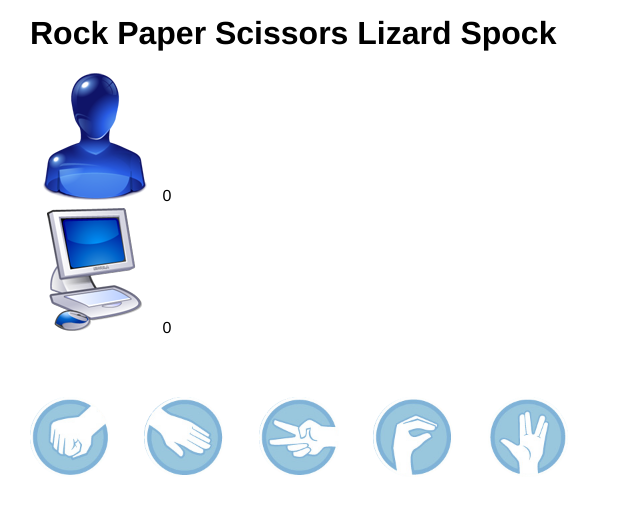
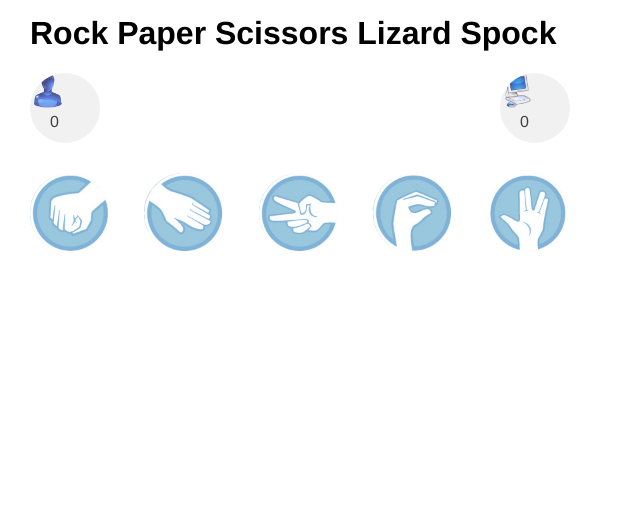
Before and after one commit to astux7/hand-game, a plain HTML site: page javascript/index.html in a window 1280 px wide. Shown: the whole page, without its empty margins (0-640 px from the left). Drawn offline with nearby package versions, Linux system fonts and the light colour scheme.

Commit message:
refactored

```diff
--- a/javascript/index.html
+++ b/javascript/index.html
@@ -7,12 +7,69 @@
       font-family: 'Helvetica Neue';
       margin: 15px 0 0 30px;
     }
+
+    .choices{
+     clear: left;
+     padding-top: 30px;
+    }
+
+    .circular {
+      width: 70px;
+      height: 70px;
+      border-radius: 50px;
+      -webkit-border-radius: 50px;
+      -moz-border-radius: 50px;
+      margin: auto;
+      background-color: #EDEDED !important;
+    }
+
+    #human, #pc{
+      position: relative;
+      top: 40px;
+      left: 20px;
+      text-align: right;
+    }
+
+    .human {
+      vertical-align: middle;
+      margin: auto;
+      background: url(images/human.png) no-repeat;
+      background-size: 50% 50%;
+      opacity: 0.75;
+    }
+
+    .pc{
+       vertical-align: middle;
+       margin: auto;
+       background: url(images/pc.png) no-repeat;
+       background-size: 50% 50%;
+       opacity: 0.75;
+    }
+
     .choices img {
+      clear: both;
       cursor: pointer;
       opacity: 0.5;
       width: 80px;
       margin-right: 30px;
       transition: opacity 1s;
+    }
+
+    #result {
+      float: left;
+      width: 400px;
+      text-align: center;
+      color: blue;
+    }
+
+    .score {
+      width: 550px;
+      margin-bottom: 20px;
+      padding-bottom: 20px;
+    }
+
+    .score div{
+      float: left;
     }
 
     .choices img:hover {
@@ -22,13 +79,21 @@
   </head>
   <body>
     <h1>Rock Paper Scissors Lizard Spock</h1>
-    <div><img src="images/human.png">
-    <span id="human">0</span>
+    <div class="score">
+      <div class="circular human">
+
+        <span id="human">0</span>
+      </div>
+
+      <h3 id="result">&nbsp;</h3>
+
+      <div class="circular pc">
+
+        <span id="pc">0</span>
+      </div>
     </div>
-    <div><img src="images/pc.png">
-    <span id="pc">0</span>
-    </div>
-    <h3 id="result">&nbsp;</h3>
+
+
 
     <div class='choices'>
       <img src="images/rock.png" data-pick='rock'>
@@ -56,13 +121,17 @@
           if (winner == '1'){
             var number = 1+parseInt($('#human').text(),10);
             $('#human').text(number);
+             result= result.substring(0, result.length - 1);
           }
           else {
-            var number = 1+parseInt($('#pc').text(),10);
-            $('#pc').text(number);
+            if(result != 'Draw'){
+              var number = 1+parseInt($('#pc').text(),10);
+              $('#pc').text(number);
+              result= result.substring(0, result.length - 1);
+            }
           }
 
-          $('#result').text(result.substring(0, result.length - 1));
+          $('#result').text(result);
         })
       })
     </script>
--- a/javascript/lib/RockPaperScissors.js
+++ b/javascript/lib/RockPaperScissors.js
@@ -51,5 +51,5 @@ Game.prototype.winner = function() {
   if(p1Wins) return p1Wins+" 1";
   if(p2Wins) return p2Wins+" 2";
 
-  return 'Draw 0';
+  return 'Draw';
 }
```
